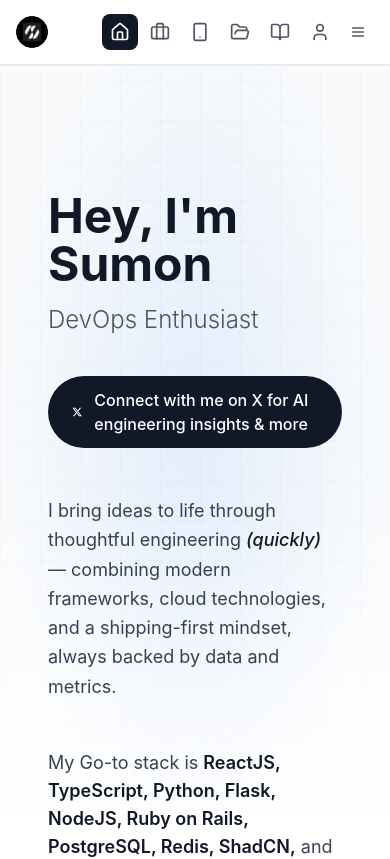
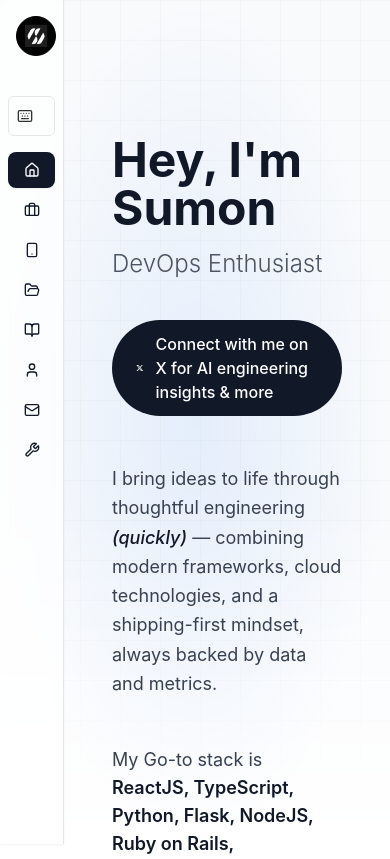
Before and after one commit to sumonahmedjubayer121997/sumonahmed_portfolio, a React (Vite) app: page / in a window 390 px wide. Shown: the top 859 px of the page. Built offline with nearby package versions, Linux system fonts and the light colour scheme.

Commit message:
Reverted to commit 2c7f63018624e64b2e9f57d5648ed66003d3691f

```diff
--- a/src/components/Layout.tsx
+++ b/src/components/Layout.tsx
@@ -10,8 +10,8 @@ const Layout = ({ children }: LayoutProps) => {
   return (
     <div className="min-h-screen bg-background text-foreground flex transition-colors duration-300">
       <ResponsiveNavbar />
-      <main className="flex-1 md:ml-16 lg:ml-56 transition-all duration-300">
-        <div className="p-6 pt-20 md:pt-6">
+      <main className="flex-1 ml-16 lg:ml-56 transition-all duration-300">
+        <div className="p-6">
           {children}
         </div>
       </main>
--- a/src/components/ResponsiveNavbar.tsx
+++ b/src/components/ResponsiveNavbar.tsx
@@ -9,11 +9,9 @@ import {
   Mail,
   Wrench,
   Keyboard,
-  Menu,
-  X,
 } from "lucide-react";
 import { motion, AnimatePresence } from "framer-motion";
-import { useState, useEffect, useRef } from "react";
+import { useState, useEffect } from "react";
 import { Button } from "@/components/ui/button";
 import ShortcutsModal from "./ShortcutsModal";
 
@@ -28,10 +26,8 @@ const ResponsiveNavbar = () => {
   const [isFocusMode, setIsFocusMode] = useState(false);
   const [isExpanded, setIsExpanded] = useState(false);
   const [isMobile, setIsMobile] = useState(false);
-  const [isMobileMenuOpen, setIsMobileMenuOpen] = useState(false);
 
   const [index, setIndex] = useState(0);
-  const mobileNavRef = useRef<HTMLDivElement>(null);
 
   useEffect(() => {
     const interval = setInterval(() => {
@@ -71,32 +67,12 @@ const ResponsiveNavbar = () => {
     }
   }, []);
 
-  // Handle click outside for mobile menu
-  useEffect(() => {
-    const handleClickOutside = (event: MouseEvent) => {
-      if (
-        isMobile &&
-        isMobileMenuOpen &&
-        mobileNavRef.current &&
-        !mobileNavRef.current.contains(event.target as Node)
-      ) {
-        setIsMobileMenuOpen(false);
-      }
-    };
-
-    document.addEventListener("mousedown", handleClickOutside);
-    return () => document.removeEventListener("mousedown", handleClickOutside);
-  }, [isMobile, isMobileMenuOpen]);
-
   // Handle keyboard shortcuts
   useEffect(() => {
     const handleKeyDown = (event: KeyboardEvent) => {
       const key = event.key.toLowerCase();
 
-      if (key === "d") {
-        event.preventDefault();
-        toggleFocusMode();
-      } else if (key === "q") {
+      if (key === "q") {
         event.preventDefault();
         setIsShortcutsOpen((prev) => !prev);
       } else if (isShortcutsOpen && key === "escape") {
@@ -131,7 +107,7 @@ const ResponsiveNavbar = () => {
     }
   };
 
-  // Determine navbar width and show labels for desktop
+  // Determine navbar width and show labels
   const shouldShowLabels = () => {
     if (isMobile) {
       return isExpanded;
@@ -148,122 +124,6 @@ const ResponsiveNavbar = () => {
     }
   };
 
-  // Mobile Horizontal Navbar
-  if (isMobile) {
-    return (
-      <>
-        {/* Mobile Horizontal Navbar */}
-        <div
-          ref={mobileNavRef}
-          className="fixed top-0 left-0 right-0 z-50 bg-white border-b border-gray-200 shadow-sm"
-        >
-          {/* Top Bar with Icons */}
-          <div className="flex items-center justify-between px-4 py-2 h-16">
-            {/* Logo */}
-            <div className="flex items-center">
-              <div className="w-8 h-8 rounded-full bg-black flex items-center justify-center border border-black">
-                <img src="/logo.png" className="w-5 h-5 object-contain" />
-              </div>
-            </div>
-
-            {/* Navigation Icons */}
-            <div className="flex items-center space-x-1">
-              {navItems.slice(0, 6).map((item) => (
-                <NavLink
-                  key={item.name}
-                  to={item.path}
-                  end={item.path === "/"}
-                  className={({ isActive }) =>
-                    `p-2 rounded-lg transition-all duration-200 ${
-                      isActive
-                        ? "bg-gray-900 text-white"
-                        : "text-gray-600 hover:bg-gray-100"
-                    }`
-                  }
-                >
-                  <item.icon className="w-5 h-5" />
-                </NavLink>
-              ))}
-
-              {/* Menu Toggle Button */}
-              <Button
-                variant="ghost"
-                size="sm"
-                onClick={() => setIsMobileMenuOpen(!isMobileMenuOpen)}
-                className="p-2 text-gray-600 hover:bg-gray-100"
-              >
-                {isMobileMenuOpen ? (
-                  <X className="w-5 h-5" />
-                ) : (
-                  <Menu className="w-5 h-5" />
-                )}
-              </Button>
-            </div>
-          </div>
-
-          {/* Expanded Menu */}
-          <AnimatePresence>
-            {isMobileMenuOpen && (
-              <motion.div
-                initial={{ opacity: 0, height: 0 }}
-                animate={{ opacity: 1, height: "auto" }}
-                exit={{ opacity: 0, height: 0 }}
-                transition={{ duration: 0.2 }}
-                className="border-t border-gray-200 bg-white"
-              >
-                <div className="px-4 py-3 space-y-1">
-                  {navItems.map((item) => (
-                    <NavLink
-                      key={item.name}
-                      to={item.path}
-                      end={item.path === "/"}
-                      onClick={() => setIsMobileMenuOpen(false)}
-                      className={({ isActive }) =>
-                        `flex items-center px-4 py-3 rounded-lg transition-all duration-200 ${
-                          isActive
-                            ? "bg-gray-900 text-white"
-                            : "text-gray-700 hover:bg-gray-100"
-                        }`
-                      }
-                    >
-                      <item.icon className="w-5 h-5 mr-3" />
-                      <span className="font-medium">{item.name}</span>
-                    </NavLink>
-                  ))}
-
-                  {/* Shortcuts Button */}
-                  <Button
-                    variant="ghost"
-                    onClick={() => {
-                      setIsShortcutsOpen(true);
-                      setIsMobileMenuOpen(false);
-                    }}
-                    className="w-full justify-start px-4 py-3 text-gray-700 hover:bg-gray-100"
-                  >
-                    <Keyboard className="w-5 h-5 mr-3" />
-                    <span className="font-medium">Shortcuts</span>
-                    <kbd className="ml-auto px-2 py-1 text-xs bg-gray-100 rounded border">
-                      Q
-                    </kbd>
-                  </Button>
-                </div>
-              </motion.div>
-            )}
-          </AnimatePresence>
-        </div>
-
-        {/* Shortcuts Modal */}
-        <ShortcutsModal
-          isOpen={isShortcutsOpen}
-          onClose={() => setIsShortcutsOpen(false)}
-          isFocusMode={isFocusMode}
-          onToggleFocusMode={toggleFocusMode}
-        />
-      </>
-    );
-  }
-
-  // Desktop Vertical Navbar
   return (
     <>
       {/* Vertical Navbar */}
```
